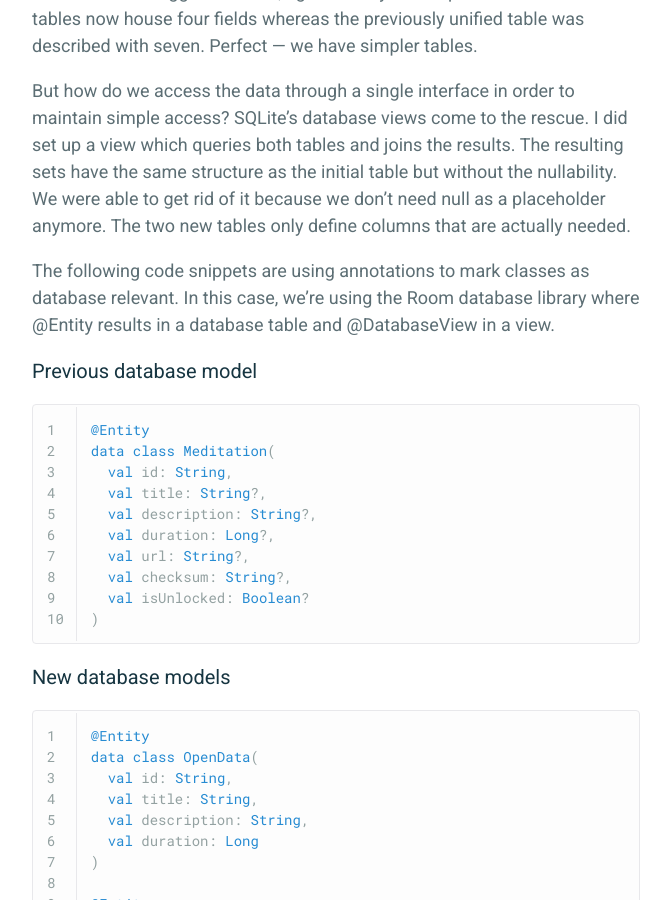
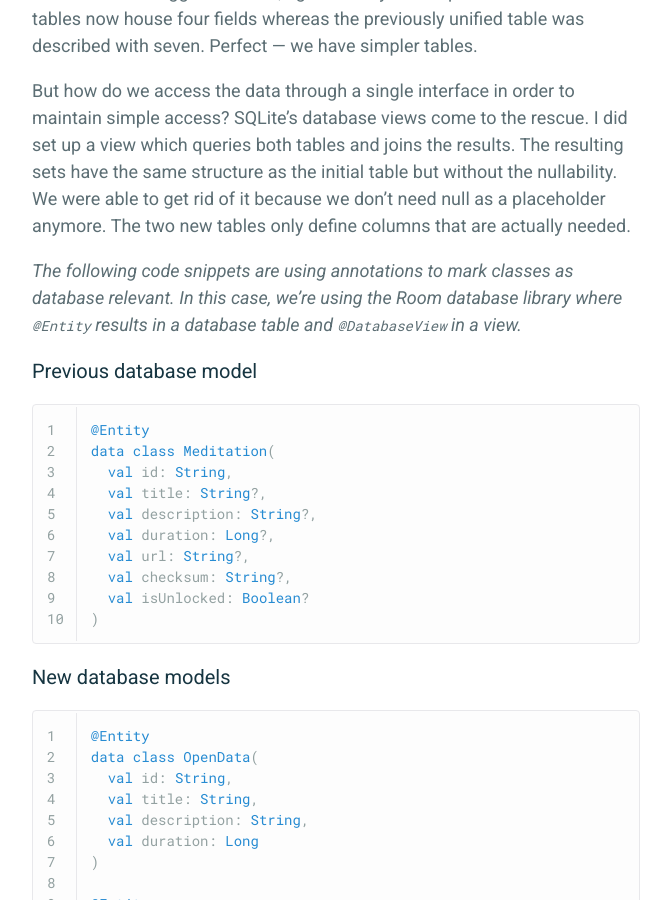
Before and after one commit to vitusortner/vitus.dev, a Jekyll site: the page built from _posts/2020-6-16-taking-another-perspective.markdown, in a window 1280 px wide and 900 px high, scrolled down 1184 px. Shown: the whole window, without its empty margins (304-975 px from the left). Built offline with Jekyll 4.4.1, drawn with Linux system fonts in a browser that asks for light colours.

Commit message:
Improve formatting

```diff
--- a/_posts/2020-6-16-taking-another-perspective.markdown
+++ b/_posts/2020-6-16-taking-another-perspective.markdown
@@ -20,7 +20,8 @@
 
 But how do we access the data through a single interface in order to maintain simple access? SQLite’s database views come to the rescue. I did set up a view which queries both tables and joins the results. The resulting sets have the same structure as the initial table but without the nullability. We were able to get rid of it because we don’t need null as a placeholder anymore. The two new tables only define columns that are actually needed.
 
-The following code snippets are using annotations to mark classes as database relevant. In this case, we’re using the Room database library where @Entity results in a database table and @DatabaseView in a view.
+*The following code snippets are using annotations to mark classes as database relevant.
+In this case, we’re using the Room database library where `@Entity` results in a database table and `@DatabaseView` in a view.*
 
 ### Previous database model
 
```
